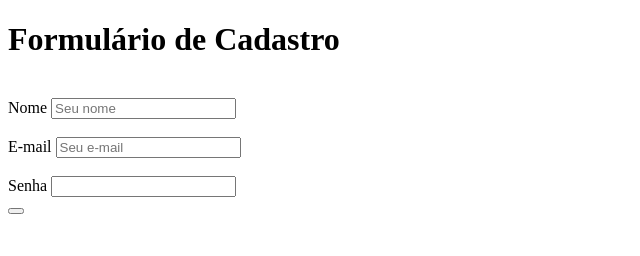
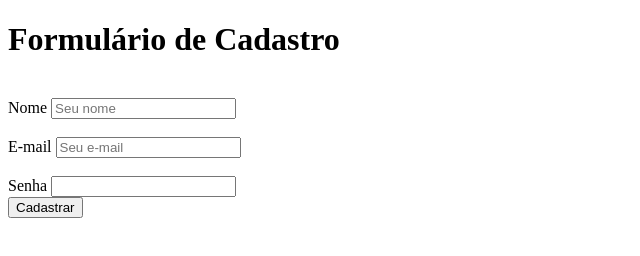
Before and after one commit to dumontjv/curso-html, a plain HTML site: page index.html in a window 1280 px wide. Shown: the whole page, without its empty margins (0-640 px from the left). Drawn offline with Linux system fonts and the light colour scheme.

Commit message:
Update index.html

```diff
--- a/index.html
+++ b/index.html
@@ -20,8 +20,8 @@
         <label for="password" > Senha</label>
         <input id="password" type="password">
         <br />
-        <button type="submit"
-            Cadastrar
+        <button type="submit">
+        Cadastrar
         </button>
     </form>
 </body>
```
